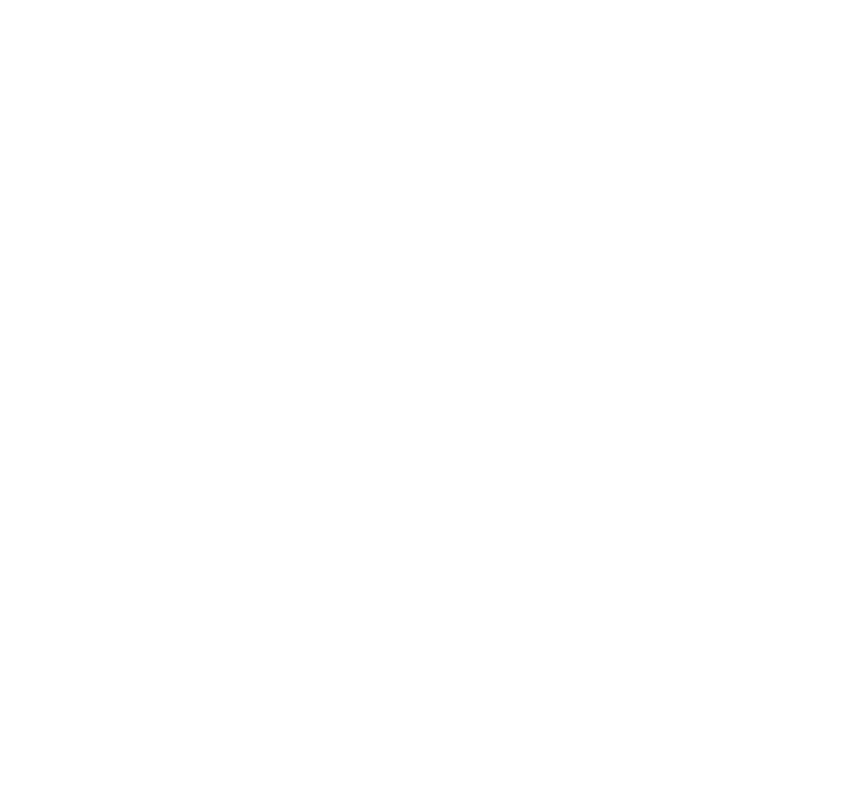
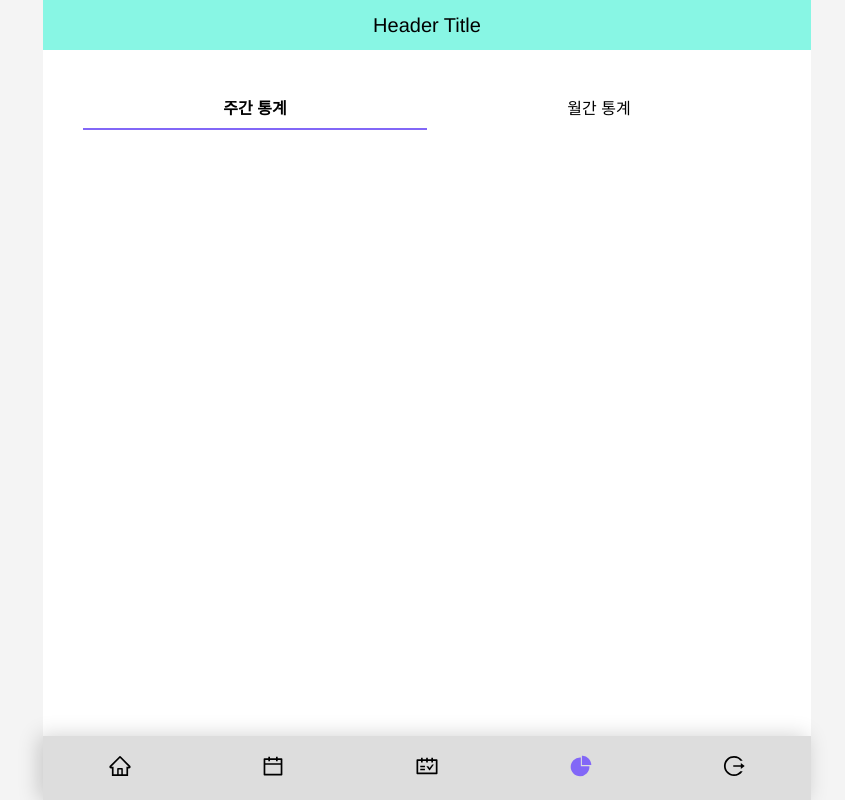
Before and after one commit to FC-TOY-10/ddock-ple, a React (Vite) app: page /chart in a window 1280 px wide. Before the commit this address had no page. Shown: the whole page, without its empty margins (213-1058 px from the left). Built offline with nearby package versions, Linux system fonts and the light colour scheme.

Commit message:
docs: Chart Tab Component

```diff
--- /dev/null
+++ b/src/components/chart/ChartTab.tsx
@@ -0,0 +1,46 @@
+import React from 'react'
+import { styled } from 'styled-components'
+import { chartTabs } from 'constants/index'
+
+type ChartTabProps = {
+  selectedTab: string
+  onClickTab: (title: string) => void
+}
+
+export const ChartTab = React.memo(({ selectedTab, onClickTab }: ChartTabProps) => {
+  return (
+    <Wrapper>
+      <ul>
+        {chartTabs.map(tab => (
+          <TabItem
+            isSelected={selectedTab === tab.title}
+            onClick={() => onClickTab(tab.title)}>
+            {tab.title}
+          </TabItem>
+        ))}
+      </ul>
+    </Wrapper>
+  )
+})
+
+const Wrapper = styled.div`
+  margin-top: 40px;
+  padding: 0 40px;
+
+  ul {
+    display: flex;
+    width: 100%;
+  }
+`
+
+const TabItem = styled.li<{ isSelected: boolean }>`
+  flex-grow: 1;
+  height: 40px;
+  color: var(--color-black);
+  border-bottom: 2px solid;
+  border-color: ${props => (props.isSelected ? 'var(--color-tab-active)' : 'var(--color-white)')};
+  font-weight: ${props => (props.isSelected ? '700' : '500')};
+  display: flex;
+  justify-content: center;
+  align-items: center;
+`
--- a/src/components/chart/index.ts
+++ b/src/components/chart/index.ts
@@ -0,0 +1 @@
+export * from 'components/chart/ChartTab'
--- a/src/components/common/BottomNav.tsx
+++ b/src/components/common/BottomNav.tsx
@@ -27,7 +27,7 @@
           <Link to="/">{path === '/weekly' ? <AiFillSchedule /> : <AiOutlineSchedule />}</Link>
         </TabItem>
         <TabItem isActive={path === '/chart'}>
-          <Link to="/">{path === '/chart' ? <AiFillPieChart /> : <AiOutlinePieChart />}</Link>
+          <Link to="/chart">{path === '/chart' ? <AiFillPieChart /> : <AiOutlinePieChart />}</Link>
         </TabItem>
         <TabItem isActive={path === '/logout'}>
           <Link to="/">
--- /dev/null
+++ b/src/constants/chartTabs.ts
@@ -0,0 +1,8 @@
+export const chartTabs = [
+  {
+    title: '주간 통계'
+  },
+  {
+    title: '월간 통계'
+  }
+]
--- a/src/constants/index.ts
+++ b/src/constants/index.ts
@@ -0,0 +1 @@
+export * from 'constants/chartTabs'
--- a/src/pages/App.tsx
+++ b/src/pages/App.tsx
@@ -1,6 +1,6 @@
 import { Route, Routes } from 'react-router-dom'
 import { Layout } from 'components/index'
-import { Home } from 'pages/index'
+import { Chart, Home } from 'pages/index'
 
 export const App = () => {
   return (
@@ -10,6 +10,10 @@
           path="/"
           element={<Home />}
         />
+        <Route
+          path="/chart"
+          element={<Chart />}
+        />
       </Route>
     </Routes>
   )
--- /dev/null
+++ b/src/pages/Chart.tsx
@@ -0,0 +1,20 @@
+import { useCallback, useState } from 'react'
+import { ChartTab } from 'components/chart'
+import { chartTabs } from 'constants/index'
+
+export const Chart = () => {
+  const [selectedTab, setSelectedTab] = useState<string>(chartTabs[0].title)
+
+  const handleTabChanged = useCallback((title: string) => {
+    setSelectedTab(title)
+  }, [])
+
+  return (
+    <div>
+      <ChartTab
+        selectedTab={selectedTab}
+        onClickTab={handleTabChanged}
+      />
+    </div>
+  )
+}
--- a/src/pages/index.ts
+++ b/src/pages/index.ts
@@ -1,2 +1,3 @@
 export * from 'pages/App'
 export * from 'pages/Home'
+export * from 'pages/Chart'
```
